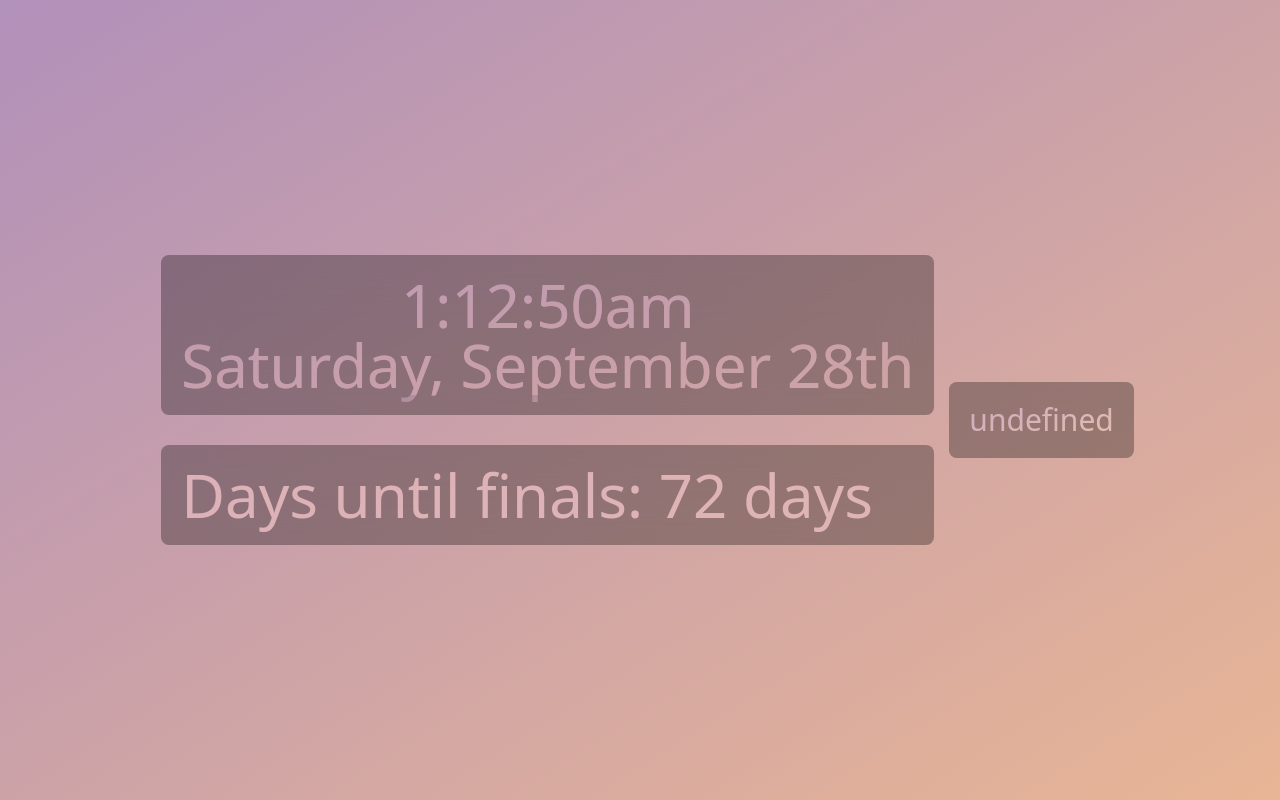
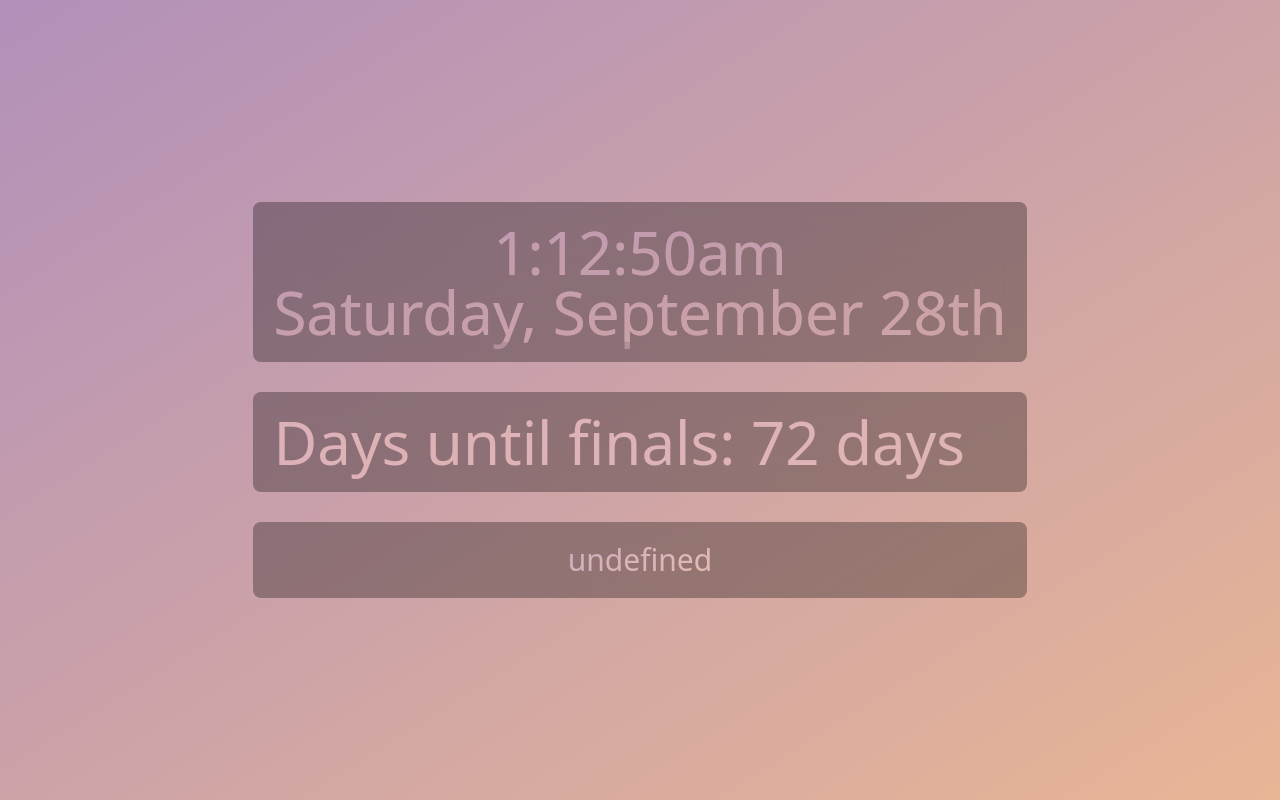
Before and after one commit to Lightsumo89/Website-mods, a SvelteKit app: page / in a window 1280 px wide. Built offline with nearby package versions, Linux system fonts and the light colour scheme; no server answers.

Commit message:
put weather below

```diff
--- a/src/routes/+page.svelte
+++ b/src/routes/+page.svelte
@@ -34,12 +34,12 @@
 				<svelte:component this={components[1]} />
 			</div>
 		</div>
-	</div>
-	<div class="bg-[--bcolor] rounded-lg">
-		<div
-			class="text-6xl rounded-lg backdrop-blur-xl m-15 p-[--padding] bg-[--bcolor] bg-gradient-to-br from-[#B190BA] to-[#E8B595] bg-clip-text text-fair-pink-50/25"
-		>
-			<svelte:component this={components[2]} />
+		<div class="bg-[--bcolor] rounded-lg flex justify-center m-[--margin]">
+			<div
+				class="text-6xl rounded-lg backdrop-blur-xl m-15 p-[--padding] bg-[--bcolor] bg-gradient-to-br from-[#B190BA] to-[#E8B595] bg-clip-text text-fair-pink-50/25"
+			>
+				<svelte:component this={components[2]} />
+			</div>
 		</div>
 	</div>
 </div>
```
